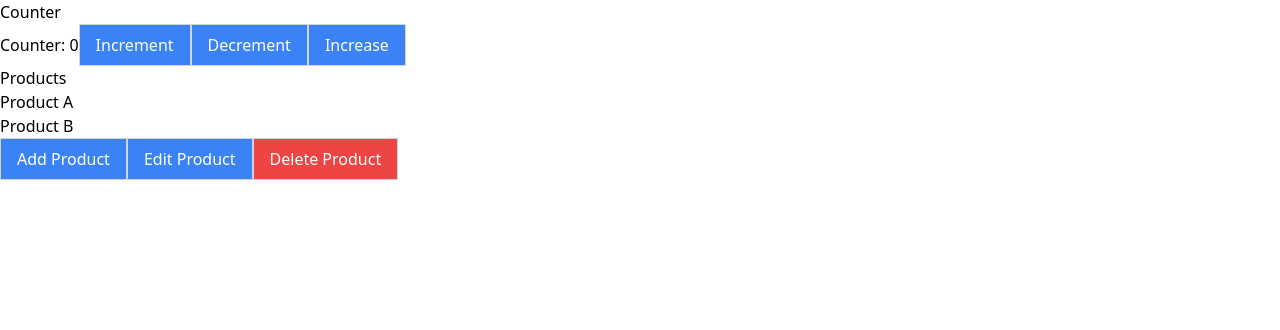
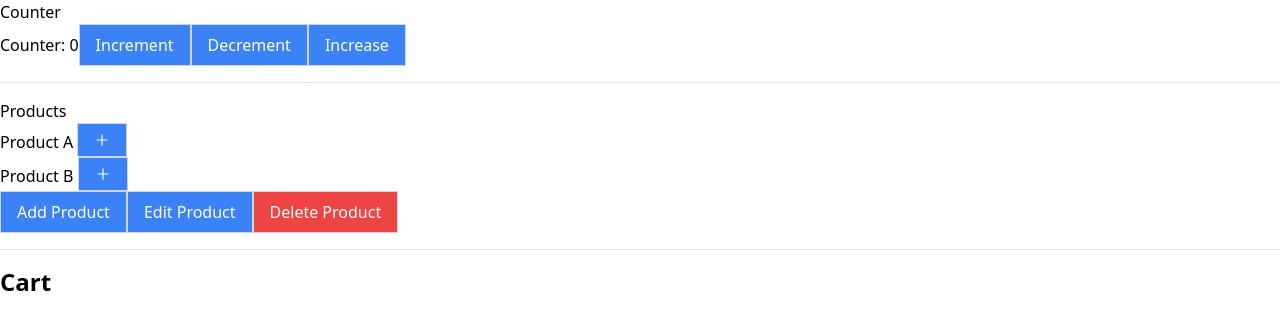
Before and after one commit to datlt2306/FPL-WEB209, a React (Vite) app: page /cart in a window 1280 px wide. Shown: the top 330 px of the page. Built offline with nearby package versions, Linux system fonts and the light colour scheme; data requests are answered from the project's data file.

Commit message:
Buổi 8: cart

```diff
--- a/src/App.tsx
+++ b/src/App.tsx
@@ -1,3 +1,4 @@
+import Cart from "./components/Cart";
 import Counter from "./components/Counter";
 import ProductList from "./components/ProductList";
 import "react-loading-skeleton/dist/skeleton.css";
@@ -7,8 +8,12 @@ const App = () => {
         <div>
             <h2>Counter</h2>
             <Counter />
+            <hr className="my-4" />
             <h2>Products</h2>
             <ProductList />
+            <hr className="my-4" />
+            <h2 className="font-bold text-2xl">Cart</h2>
+            <Cart />
         </div>
     );
 };
--- /dev/null
+++ b/src/components/Cart/index.tsx
@@ -0,0 +1,29 @@
+import { useAppDispatch, useAppSelector } from "@/store/hook";
+import { Button } from "..";
+import { AiOutlineMinus, AiOutlinePlus } from "react-icons/ai";
+
+const Cart = () => {
+    const dispatch = useAppDispatch();
+    const { items } = useAppSelector((state) => state.cart);
+    return (
+        <div>
+            {items?.map((item) => (
+                <div key={item.id}>
+                    {item.name}
+                    <Button
+                        type="primary"
+                        onClick={() => dispatch({ type: "cart/increment", payload: item.id })}
+                        icon={<AiOutlinePlus />}
+                    />
+                    <Button
+                        type="danger"
+                        onClick={() => dispatch({ type: "cart/decrement", payload: item.id })}
+                        icon={<AiOutlineMinus />}
+                    />
+                </div>
+            ))}
+        </div>
+    );
+};
+
+export default Cart;
--- a/src/components/ProductList/index.tsx
+++ b/src/components/ProductList/index.tsx
@@ -5,6 +5,7 @@ import { useEffect } from "react";
 import Skeleton from "react-loading-skeleton";
 import { Dispatch } from "redux";
 import { Button } from "..";
+import { AiOutlinePlus } from "react-icons/ai";
 
 const ProductList = () => {
     const dispatch: Dispatch<any> = useAppDispatch();
@@ -19,7 +20,21 @@ const ProductList = () => {
                 <Skeleton count={4} height={35} />
             ) : (
                 products?.map((item: IProduct) => {
-                    return <div key={item.id}>{item.name}</div>;
+                    return (
+                        <div key={item.id}>
+                            {item.name}{" "}
+                            <Button
+                                onClick={() =>
+                                    dispatch({
+                                        type: "cart/add",
+                                        payload: { ...item, quantity: 1 },
+                                    })
+                                }
+                                type="primary"
+                                icon={<AiOutlinePlus />}
+                            />
+                        </div>
+                    );
                 })
             )}
 
--- /dev/null
+++ b/src/reducers/cart.ts
@@ -0,0 +1,48 @@
+import { produce } from "immer";
+
+const intialState = {
+    items: [],
+    total: 0
+} as { items: any[], total: number };
+
+
+const cartReducer = (state = intialState, action: any) => {
+    return produce(state, draftState => {
+        switch (action.type) {
+            case "cart/add":
+                const newProduct = action.payload;
+                // Kiểm tra sản phẩm có tồn tại không?
+                const existProductIndex = draftState.items.findIndex(item => item.id === newProduct.id);
+                // nếu giỏ hàng không có sản phẩm trùng id thì trả về -1
+                // thêm sản phẩm vào giỏ hàng
+                if (existProductIndex < 0) {
+                    draftState.items.push(newProduct)
+                } else {
+                    // ngược lại tăng quantity sản phẩm lên
+                    draftState.items[existProductIndex].quantity++;
+                }
+                break;
+            case "cart/increment":
+                // tìm sản phẩm trong giỏ hàng trùng với id mà mình click vào
+                // nếu trùng thì tăng quantity
+                draftState.items.find(item => item.id === action.payload).quantity++
+                break;
+            case "cart/decrement":
+                // tìm sản phẩm trong giỏ hàng trùng với id mà mình click vào
+                // nếu trùng thì giảm quantity
+                const currentProduct = draftState.items.find(item => item.id === action.payload)
+                currentProduct.quantity--;
+                // nếu giảm quantity xuống dưới 1 thì xóa
+                if (currentProduct.quantity < 1) {
+                    const confirm = window.confirm('Bạn có muốn xóa sản phẩm này không?')
+                    if (confirm) {
+                        draftState.items = draftState.items.filter(item => item.id !== action.payload)
+                    }
+                }
+                break;
+            default:
+                return state;
+        }
+    })
+}
+export default cartReducer;
--- a/src/store/index.ts
+++ b/src/store/index.ts
@@ -1,3 +1,4 @@
+import cartReducer from '@/reducers/cart';
 import { counterReducer } from '@/reducers/counter';
 import { productReducer } from '@/reducers/product';
 import { applyMiddleware, combineReducers, compose, legacy_createStore as createStore } from 'redux';
@@ -18,7 +19,8 @@ const enhancer = composeEnhancers(
 
 const rootReducer = combineReducers({
     counter: counterReducer,
-    product: productReducer
+    product: productReducer,
+    cart: cartReducer
 })
 const store = createStore(rootReducer, enhancer);
 // Infer the `RootState` and `AppDispatch` types from the store itself
```
